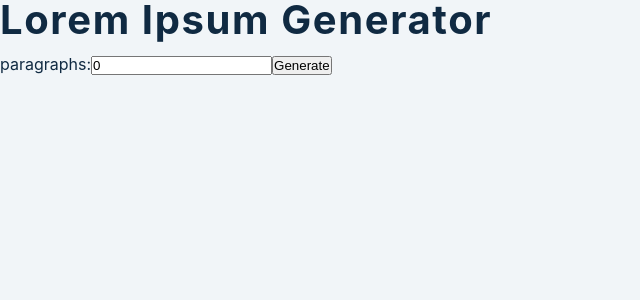
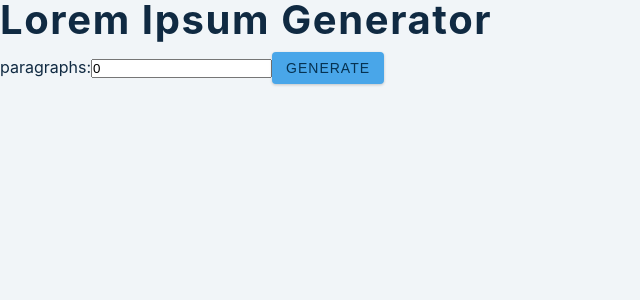
Before and after one commit to SherifAckles/lorem-ipsum-generator, a React (Vite) app: page / in a window 1280 px wide. Shown: the top 300 px of the page, without its empty margins (0-640 px from the left). Built offline with nearby package versions, Linux system fonts and the light colour scheme.

Commit message:
created the css  global classes

```diff
--- a/src/index.css
+++ b/src/index.css
@@ -120,3 +120,25 @@ p {
     line-height: 1;
   }
 }
+
+/*  global classes */
+
+.btn {
+  text-transform: uppercase;
+  background: var(--clr-primary-5);
+  color: var(--clr-primary-1);
+  padding: 0.375rem 0.75rem;
+  letter-spacing: 1px;
+  display: inline-block;
+  transition: var(--transition);
+  font-size: 0.875rem;
+  border: 2px solid var(--clr-primary-5);
+  cursor: pointer;
+  box-shadow: 0 1px 3px rgba(0, 0, 0, 0.2);
+  border-radius: var(--radius);
+}
+.btn:hover {
+  color: var(--clr-primary-5);
+  background: var(--clr-primary-8);
+  border-color: var(--clr-primary-8);
+}
```
